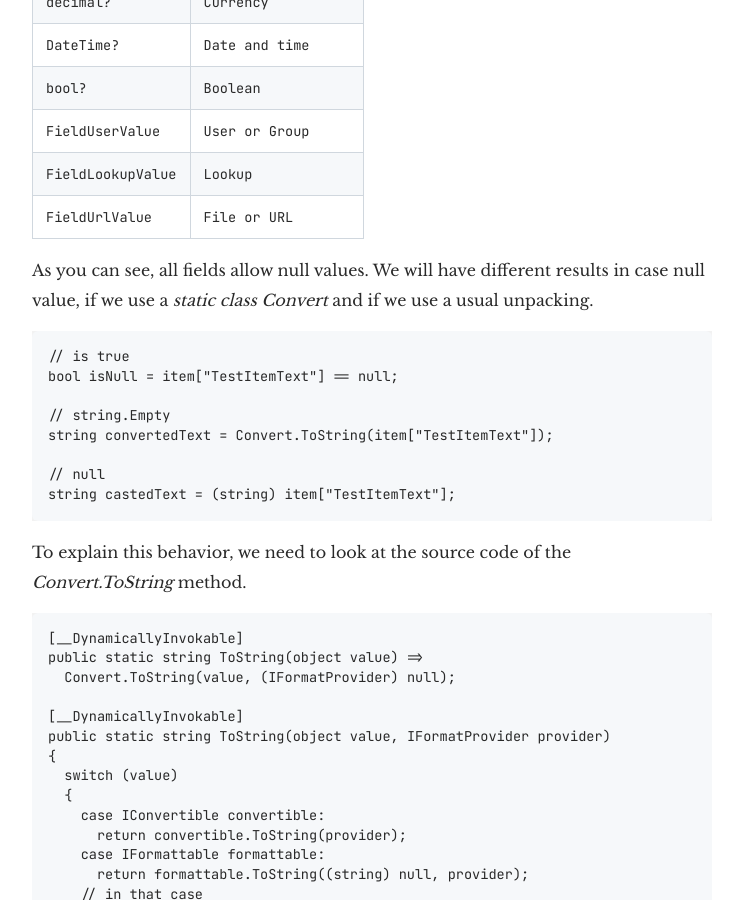
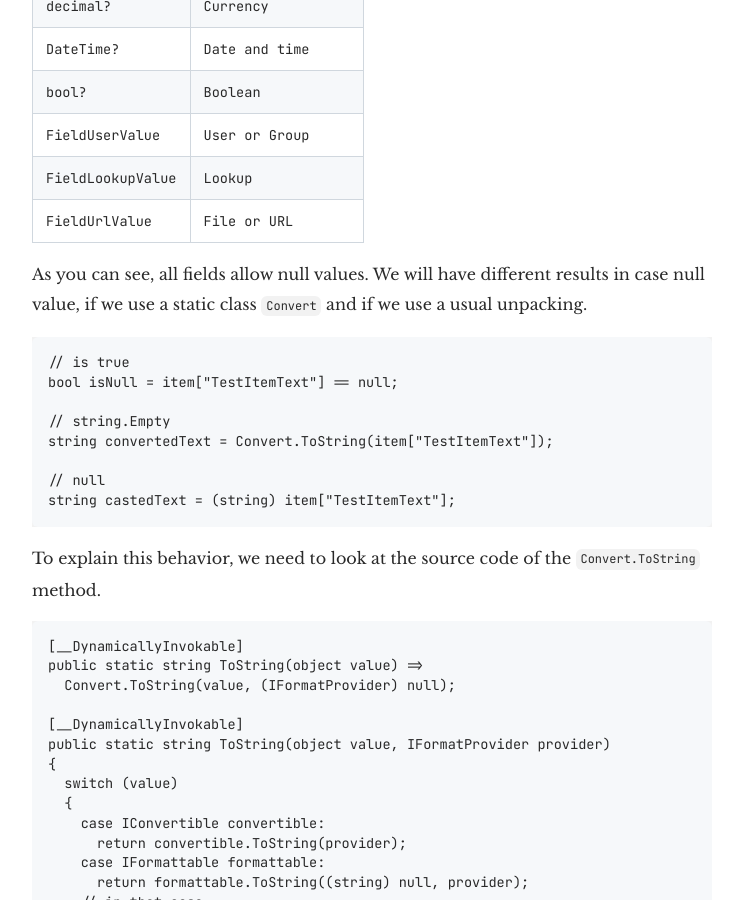
Before and after one commit to burmistrov-tech/blog, a Jekyll site: the page built from _posts/2022/may/2022-05-15-how-to-handle-listitem-propeties.md, in a window 1280 px wide and 900 px high, scrolled down 1369 px. Shown: the whole window, without its empty margins (268-1011 px from the left). Built offline with Jekyll 4.4.1, drawn with Linux system fonts in a browser that asks for light colours; some web fonts are replaced; comment, search, counter and statistics services are not loaded.

````diff
--- a/_posts/2022/may/2022-05-15-how-to-handle-listitem-propeties.md
+++ b/_posts/2022/may/2022-05-15-how-to-handle-listitem-propeties.md
@@ -7,7 +7,7 @@ tags: |
   sharepoint
 ---
 
-During my work with the SharePoint client library, I have encountered many different approaches to working with it. We can consider SharePoint as a niche technology, in some ways already obsolete. But unfortunately, after many years of using this library have not had time to develop good approaches to use, with clear examples and good documentation. With this article, I want to run a series of articles about working with _Microsoft.SharePoint.Client_ library.
+During my work with the SharePoint client library, I have encountered many different approaches to working with it. We can consider SharePoint as a niche technology, in some ways already obsolete. But unfortunately, after many years of using this library have not had time to develop good approaches to use, with clear examples and good documentation. With this article, I want to run a series of articles about working with `Microsoft.SharePoint.Client` library.
 
 {% picture back-to-the-future.jpg %} {% caption Back to the Future (1985) %}
 
@@ -31,7 +31,7 @@ using (var context = new ClientContext(url))
 ```
 > Static methods are like the cancer of object-oriented programming software: once we let them settle in our code, we cannot get rid of them - their colony will only grow. Just avoid them in principle.
 
-You may not believe me, but this is the most common way of obtaining values that I have encountered. The problem here is that we already know what type to expect in the _ListItem_, based on the type we set in the settings of our List. The relation of .NET types to field types in SharePoint is below.
+You may not believe me, but this is the most common way of obtaining values that I have encountered. The problem here is that we already know what type to expect in the `ListItem`, based on the type we set in the settings of our List. The relation of .NET types to field types in SharePoint is below.
 
 | C# Type          | SharePoint Type    |
 | string           | Text, Note, Choice |
@@ -43,7 +43,7 @@ You may not believe me, but this is the most common way of obtaining values that
 | FieldLookupValue | Lookup             |
 | FieldUrlValue    | File or URL        |
 
-As you can see, all fields allow null values. We will have different results in case null value, if we use a _static class Convert_ and if we use a usual unpacking.
+As you can see, all fields allow null values. We will have different results in case null value, if we use a static class `Convert` and if we use a usual unpacking.
 ``` csharp
 // is true
 bool isNull = item["TestItemText"] == null;
@@ -54,7 +54,7 @@ string convertedText = Convert.ToString(item["TestItemText"]);
 // null
 string castedText = (string) item["TestItemText"];
 ```
-To explain this behavior, we need to look at the source code of the _Convert.ToString_ method.
+To explain this behavior, we need to look at the source code of the `Convert.ToString` method.
 
 ``` csharp
 [__DynamicallyInvokable]
@@ -129,6 +129,6 @@ Agree, it looks much nicer than before.
 ## What else can be improved?
 
 The solution that we considered fits perfectly with the Rich Domain Model in small projects where we don't always need to do mapping of SharePoint entities and domain entities. But in large projects, we have to deal with a large number of entities and the process of manual mapping becomes not the most optimal solution.
-I have ideas about developing automatic mapping for SharePoint entities similar to _System.Text.Json Serializer_.
+I have ideas about developing automatic mapping for SharePoint entities similar to `System.Text.Json Serializer`.
 
 What do you think, will it be useful?
````
Also changed, not shown: _posts/2022/may/2022-05-22-use-microsoft-di-in-aspnet.md (+17 -7 lines).
